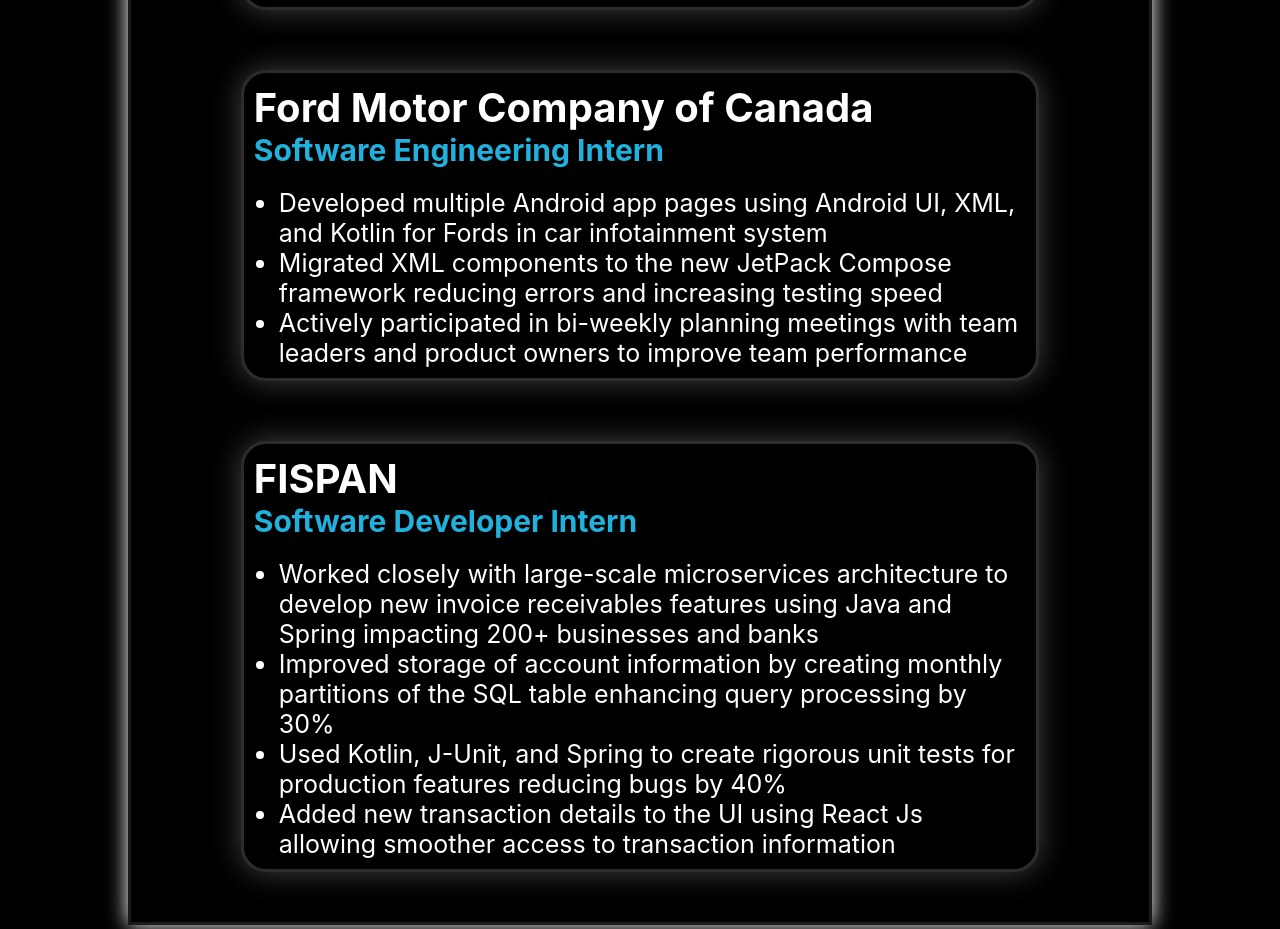
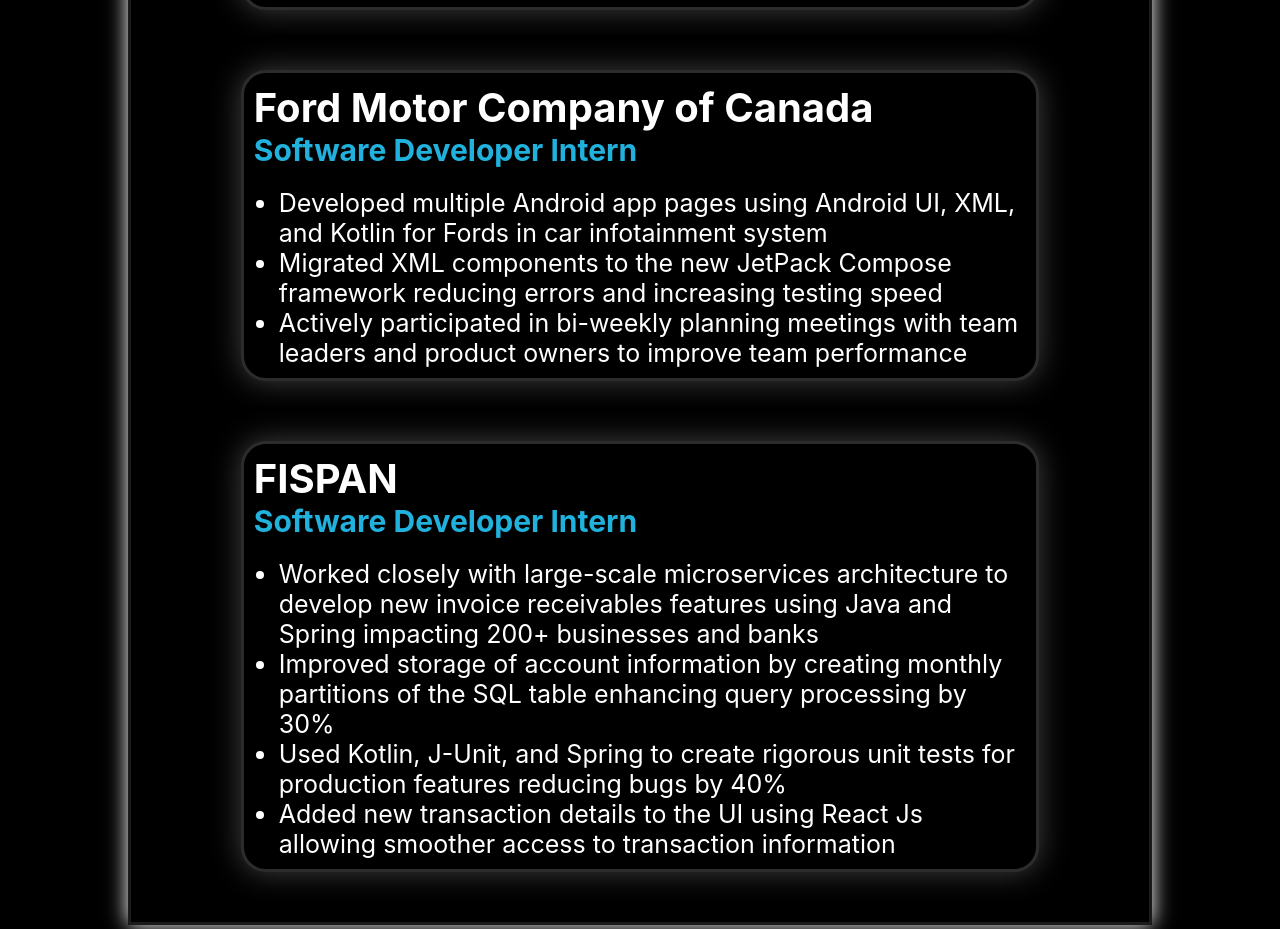
Before and after one commit to Nilay0921/Portfolio-Website, a React (Create React App) app: page / in a window 1280 px wide. Shown: the part 1680-2609 px from the top of the page. Built offline with nearby package versions, Linux system fonts and the light colour scheme.

Commit message:
Fixed typo

```diff
--- a/src/components/exp.js
+++ b/src/components/exp.js
@@ -25,7 +25,7 @@ function exp() {
             <div className="expirence2" onclick="window.location=http://google.com">
                 <div className="expirence2-title">
                 <a href="https://www.ford.com/"><h1>Ford Motor Company of Canada</h1></a>
-                    <h2>Software Engineering Intern</h2>
+                    <h2>Software Developer Intern</h2>
                 </div>
                 <div className="expirence2-p">
                     <ul>
```
